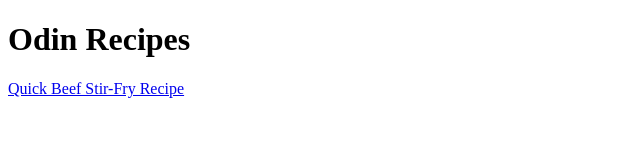
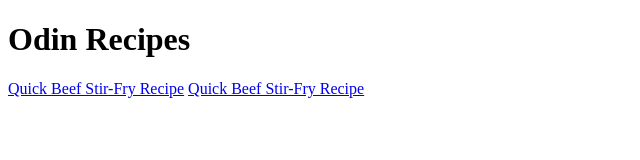
Before and after one commit to cccyter/odin-recipes, a plain HTML site: page index.html in a window 1280 px wide. Shown: the whole page, without its empty margins (0-640 px from the left). Drawn offline with Linux system fonts and the light colour scheme.

Commit message:
final product

```diff
--- a/index.html
+++ b/index.html
@@ -9,5 +9,6 @@
 <body>
     <h1>Odin Recipes</h1>
     <a href="recipes/stir-fry.html">Quick Beef Stir-Fry Recipe</a>
+    <a href="recipes/garlic-bread.html">Quick Beef Stir-Fry Recipe</a>
 </body>
 </html>
```
Also changed, not shown: recipes/garlic-bread.html (+1 -0 lines).
